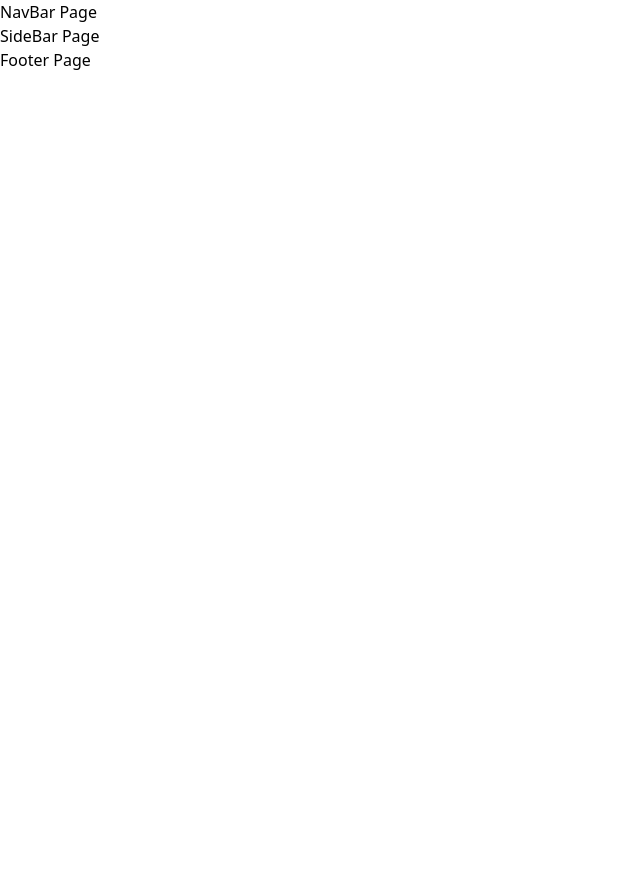
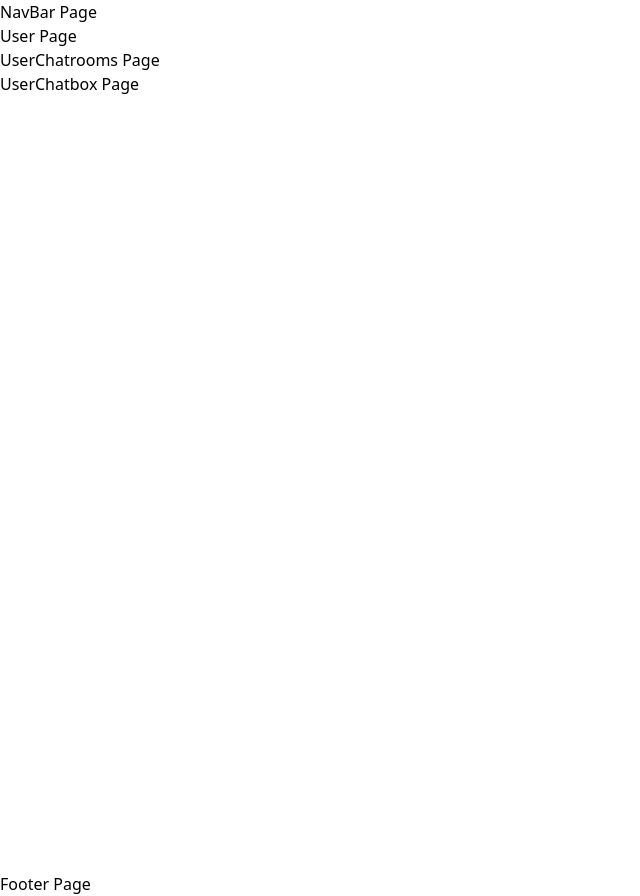
Before and after one commit to pjungjs/juschat-app, a React (Create React App) app in the folder frontend/: page /user/1 in a window 1280 px wide. Shown: the whole page, without its empty margins (0-640 px from the left). Before the commit the page ends 800 px from the top, so only its background shows below. Built offline with nearby package versions, Linux system fonts and the light colour scheme; no server answers; the HTML template or start-up script is replaced by a standard one.

Commit message:
FE_added other user components

```diff
--- a/frontend/src/App.js
+++ b/frontend/src/App.js
@@ -2,15 +2,17 @@ import { useState } from "react";
 import { BrowserRouter as Router, Routes, Route } from "react-router-dom";
 
 import NavBar from "./components/NavBar.jsx";
-import SideBar from "./components/SideBar.jsx";
 import Footer from "./components/Footer.jsx";
 import Home from "./pages/Home.jsx";
-import Error from "./pages/Error.jsx";
+import NotFound from "./pages/NotFound.jsx";
 import About from "./pages/About.jsx";
+
+import UserIndex from "./components/User/UserIndex.jsx";
+import UserSetting from "./components/User/UserSetting.jsx";
 
 function App() {
   const [user, setUser] = useState("");
-console.log(user)
+
   return (
     <div className="App">
       <Router>
@@ -18,16 +20,14 @@ console.log(user)
           <NavBar />
         </header>
         <main>
-          <SideBar />
           <Routes>
             <Route path="/" element={<Home setUser={setUser} />} />
             <Route path="/about" element={<About />} />
 
-            <Route path="/user/:name" />
-            <Route path="/user/:name/messages" />
-            <Route path="/user/:name/settings" />
+            <Route path="/user/:name" element={<UserIndex user={user} />} />
+            <Route path="/user/:name/settings" element={<UserSetting user={user} />}/>
 
-            <Route path="/*" element={<Error />} />
+            <Route path="*" element={<NotFound />} />
           </Routes>
         </main>
         <footer>
--- a/frontend/src/components/SideBar.jsx
+++ /dev/null
@@ -1,10 +0,0 @@
-
-function SideBar() {
-  return (
-    <div>
-      <h1>SideBar Page</h1>
-    </div>
-  )
-}
-
-export default SideBar;
--- /dev/null
+++ b/frontend/src/components/User/UserChatbox.jsx
@@ -0,0 +1,10 @@
+
+function UserChatbox() {
+  return (
+    <div className="flex h-screen">
+      <h1>UserChatbox Page</h1>
+    </div>
+  )
+}
+
+export default UserChatbox;
--- /dev/null
+++ b/frontend/src/components/User/UserChatrooms.jsx
@@ -0,0 +1,10 @@
+
+function UserChatrooms() {
+  return (
+    <div>
+      <h1>UserChatrooms Page</h1>
+    </div>
+  )
+}
+
+export default UserChatrooms;
--- /dev/null
+++ b/frontend/src/components/User/UserIndex.jsx
@@ -0,0 +1,15 @@
+import UserChatrooms from "./UserChatrooms.jsx";
+import UserChatbox from "./UserChatbox.jsx";
+
+function UserIndex({ user }) {
+  console.log(user)
+  return (
+    <div>
+      <h1>User Page</h1>
+      <UserChatrooms />
+      <UserChatbox />
+    </div>
+  )
+}
+
+export default UserIndex;
--- a/frontend/src/components/User/UserLogIn.jsx
+++ b/frontend/src/components/User/UserLogIn.jsx
@@ -5,7 +5,7 @@ const API = process.env.REACT_APP_API_URL;
 
 function UserLogIn({ setUser }) {
   const [allUsers, setAllUsers] = useState({});
-  const [hasAccount, setHasAccount] = useState(false);
+  const [hasAccount, setHasAccount] = useState(true);
   const [logInUser, setLogInUser] = useState({
     username: "",
     password: "",
@@ -78,10 +78,6 @@ function UserLogIn({ setUser }) {
             value={logInUser.username}
             placeholder="username"
             pattern="^[a-z][a-z0-9_]*$"
-            // ^ asserts the start of the string.
-            // [a-z] matches any lowercase letter. This ensures that the string starts with a lowercase letter.
-            // [a-z0-9_]* matches zero or more occurrences of lowercase letters, numbers, or underscores. This allows for any combination of these characters after the first lowercase letter.
-            // $ asserts the end of the string.
             onChange={handleTextChange}
             className="block w-full rounded-md p-2 mb-2 border"
             required
@@ -100,7 +96,7 @@ function UserLogIn({ setUser }) {
           <button type="submit" className="bg-blue-400 text-white block w-full rounded-md p-2 hover:bg-blue-500">
             {
               !hasAccount
-              ? <p>Sign Up</p>
+              ? <p>JusChat</p>
               : <p>Sign In</p>
             }
           </button>
@@ -109,15 +105,15 @@ function UserLogIn({ setUser }) {
           {!hasAccount ? (
             <div>
               <p>Already have an Account?</p>
-              <button onClick={handleOnClick} className="hover:underline hover:text-blue-700">
+              <button onClick={handleOnClick} className="text-blue-700 hover:underline">
                 Sign In
               </button>
             </div>
           ) : (
             <div>
               <p>Don't have an Account?</p>
-              <button onClick={handleOnClick} className="hover:underline hover:text-blue-700">
-                Sign Up
+              <button onClick={handleOnClick} className="text-blue-700 hover:underline">
+                JusChat!
               </button>
             </div>
           )}
--- /dev/null
+++ b/frontend/src/components/User/UserSetting.jsx
@@ -0,0 +1,10 @@
+
+function UserSetting({ user }) {
+  return (
+    <div>
+      <h1>UserSetting Page</h1>
+    </div>
+  )
+}
+
+export default UserSetting;
--- a/frontend/src/pages/Error.jsx
+++ /dev/null
@@ -1,10 +0,0 @@
-
-function Error() {
-  return (
-    <div>
-      <h1>Error Page</h1>
-    </div>
-  )
-}
-
-export default Error;
--- /dev/null
+++ b/frontend/src/pages/NotFound.jsx
@@ -0,0 +1,13 @@
+import { Link } from "react-router-dom";
+
+function NotFound() {
+  return (
+    <div>
+      <h1>Page Not Found!</h1>
+      <Link to='/'>Home</Link>
+      <Link to='/about'>About</Link>
+    </div>
+  )
+}
+
+export default NotFound;
```
